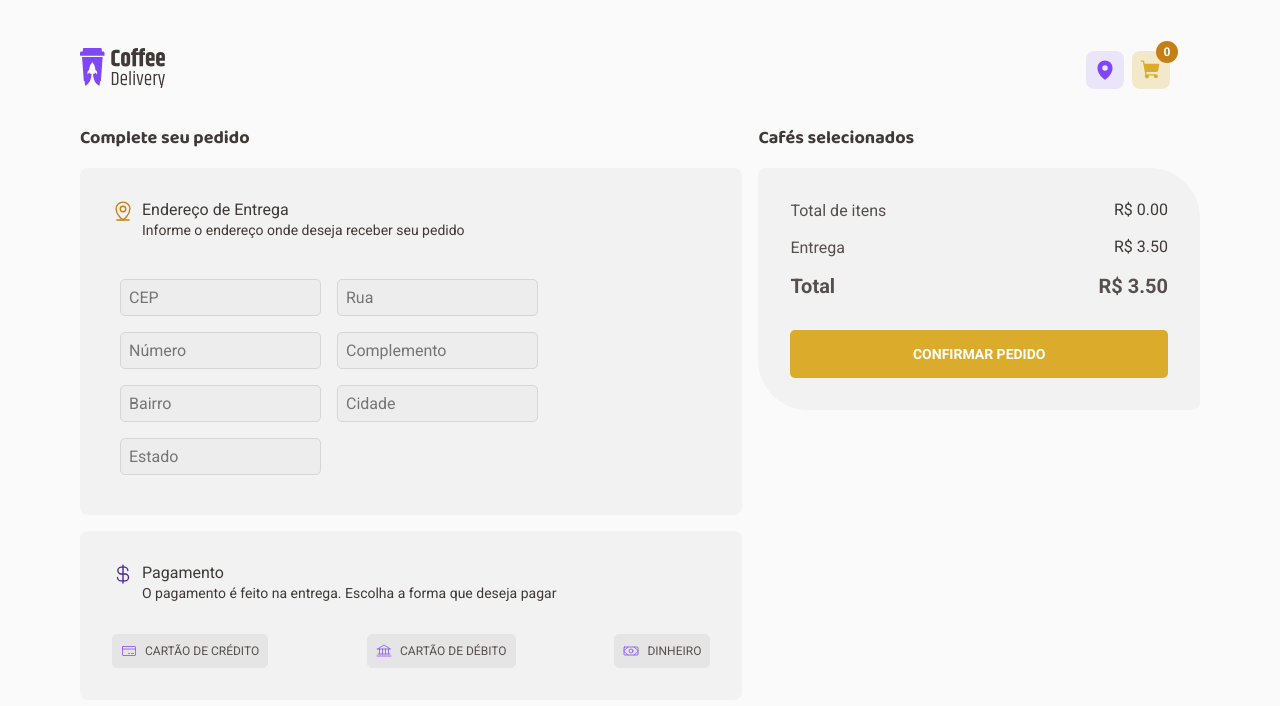
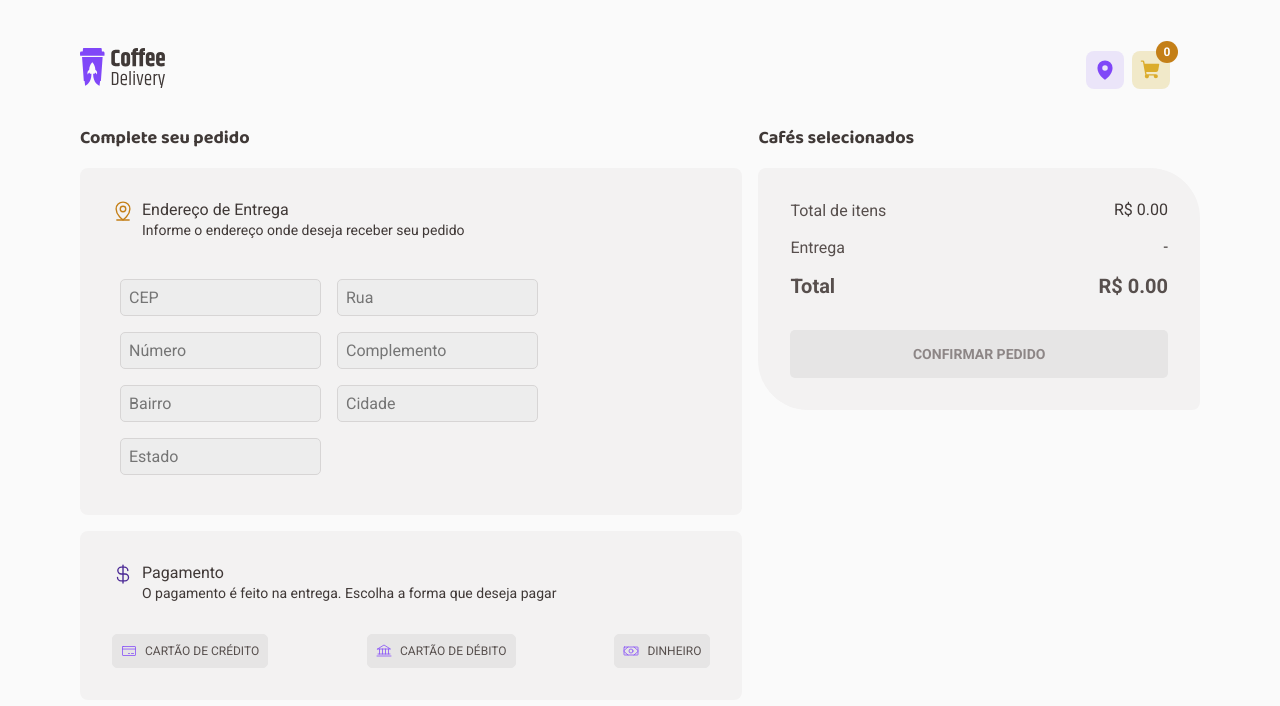
Before and after one commit to vanor-cardozo/coffee-delivery, a React (Vite) app: page /checkout in a window 1280 px wide. Shown: the top 706 px of the page. Built offline with nearby package versions, Linux system fonts and the light colour scheme.

Commit message:
feat: Implementa lógica para habilitar o botão de confirmar pedido

```diff
--- a/src/pages/Checkout/components/CartCoffee/CartCoffee.tsx
+++ b/src/pages/Checkout/components/CartCoffee/CartCoffee.tsx
@@ -1,9 +1,10 @@
-import React, { useContext } from 'react'
+import React, { useContext, useEffect, useState } from 'react'
 import {
   ButtonDiv,
   ButtonsDiv,
   CartCoffeeDiv,
   ConfirmButton,
+  ConfirmButtonDisabled,
   RemoveButton,
   ResumeCoffeeCard,
   SelectButtons,
@@ -15,7 +16,9 @@ import { CoffeeContext } from '../../../../context/CoffeeContext'
 import { Minus, Plus, Trash } from 'phosphor-react'
 
 export function CartCoffee() {
-  const { customerCart, minusQuantity, addQuantity } = useContext(CoffeeContext)
+  const { customerCart, minusQuantity, addQuantity, customerAddress } =
+    useContext(CoffeeContext)
+  const [deliveryCost, setDeliveryCost] = useState(0)
   const itemsSelected = customerCart.filter((coffee) => coffee.quantity > 0)
 
   function subTotal(price, quantity) {
@@ -27,7 +30,13 @@ export function CartCoffee() {
     .map((item) => item.quantity * item.price)
     .reduce((accum, curr) => accum + curr, 0)
 
-  const cartTotal = itemsTotal + 3.5
+  useEffect(() => {
+    if (customerAddress.city) {
+      setDeliveryCost(3.5)
+    }
+  }, [customerAddress])
+
+  const cartTotal = itemsTotal + deliveryCost
 
   return (
     <CartCoffeeDiv>
@@ -58,7 +67,7 @@ export function CartCoffee() {
         </TextDiv>
         <TextDiv>
           <p>Entrega</p>
-          <h5>R$ 3.50</h5>
+          {deliveryCost ? <h5>{deliveryCost.toFixed(2)}</h5> : <h5>-</h5>}
         </TextDiv>
         <TextDiv>
           <h4>Total</h4>
@@ -66,7 +75,11 @@ export function CartCoffee() {
         </TextDiv>
       </TextContainer>
       <ButtonDiv>
-        <ConfirmButton>CONFIRMAR PEDIDO</ConfirmButton>
+        {customerAddress.city && itemsTotal > 0 ? (
+          <ConfirmButton>CONFIRMAR PEDIDO</ConfirmButton>
+        ) : (
+          <ConfirmButtonDisabled>CONFIRMAR PEDIDO</ConfirmButtonDisabled>
+        )}
       </ButtonDiv>
     </CartCoffeeDiv>
   )
--- a/src/pages/Checkout/components/CartCoffee/styles.ts
+++ b/src/pages/Checkout/components/CartCoffee/styles.ts
@@ -140,3 +140,20 @@ export const ConfirmButton = styled.button`
     background: ${(props) => props.theme['yellow-dark']};
   }
 `
+export const ConfirmButtonDisabled = styled.button`
+  display: flex;
+  justify-content: center;
+  width: 100%;
+
+  border: none;
+  padding: 1rem;
+  border-radius: 5px;
+  display: flex;
+
+  gap: 0.5rem;
+  font-size: 0.875rem;
+  font-weight: bold;
+
+  color: ${(props) => props.theme['base-label']};
+  background: ${(props) => props.theme['base-button']};
+`
```
